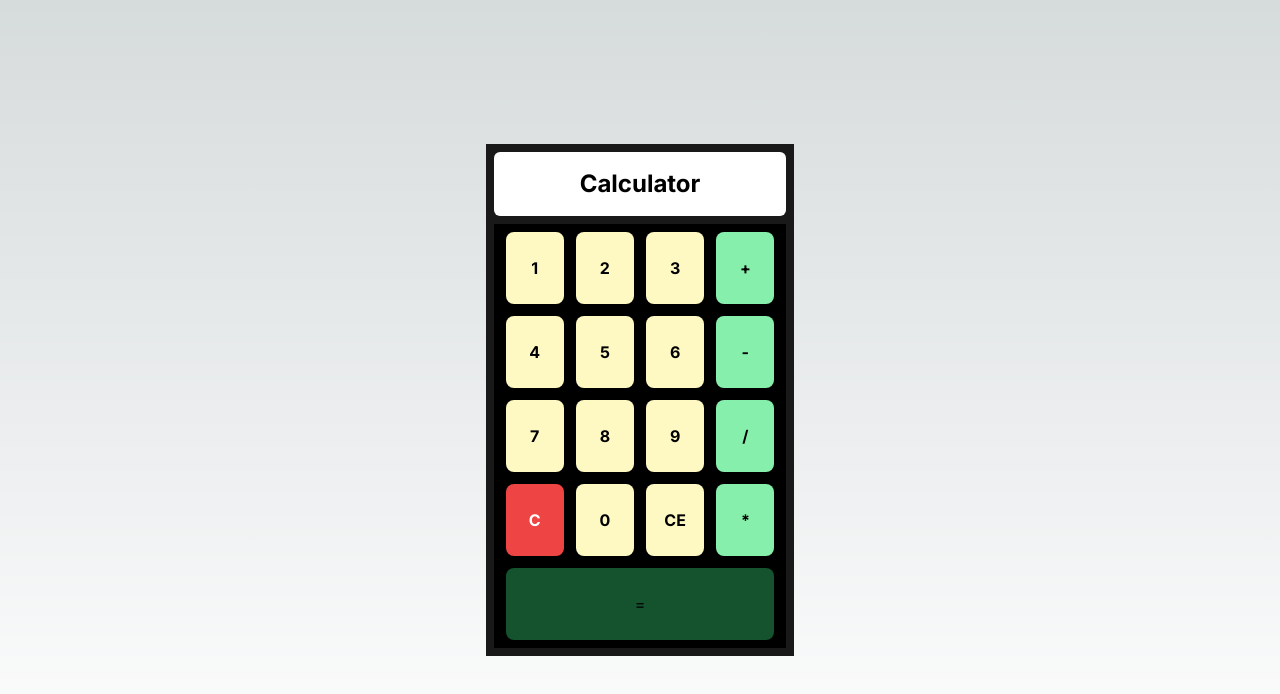
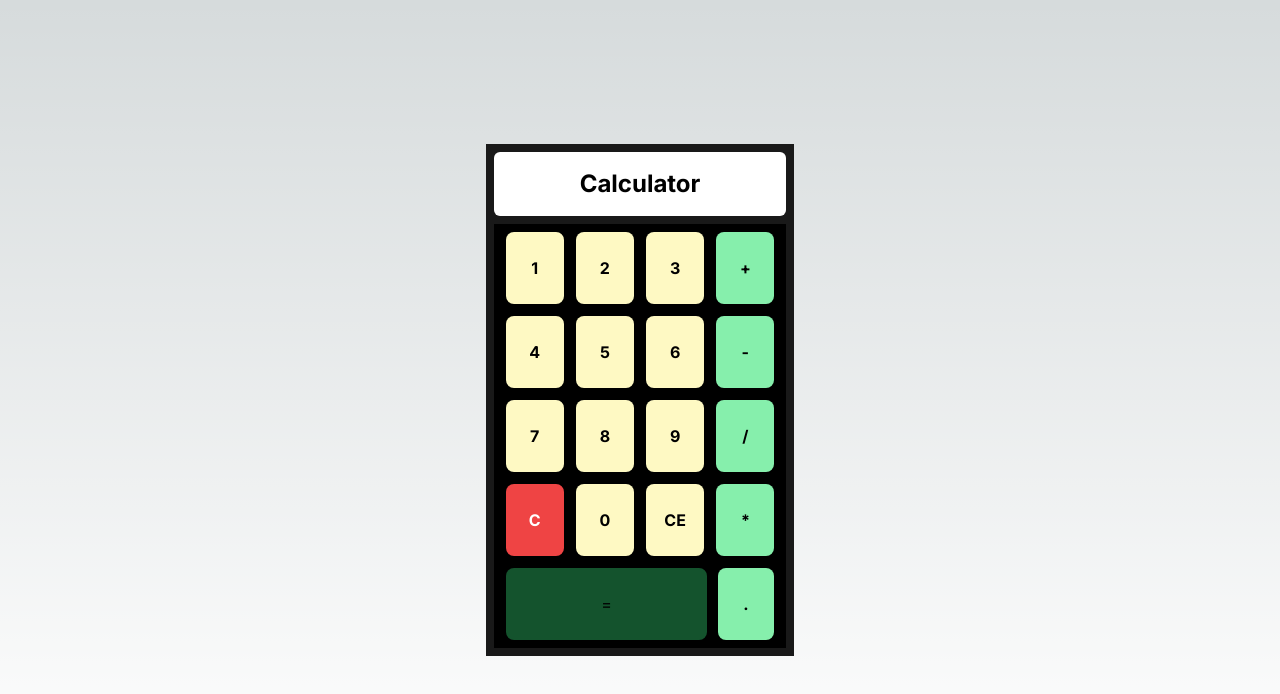
Before and after one commit to adheeb-vk/calculator, a Next.js app: page / in a window 1280 px wide. Shown: the top 694 px of the page. Built offline with nearby package versions, Linux system fonts and the light colour scheme.

Commit message:
. function added

```diff
--- a/src/app/(web)/_components/Calculator.tsx
+++ b/src/app/(web)/_components/Calculator.tsx
@@ -22,13 +22,11 @@ const handleClick = (val : any) => {
         if (val === 'C') {
             setValue('');
         } else if ( val === 'CE') {
-            // if(){
             try{
             setValue(value.slice(0, -1));
             }catch(error){
                 setValue("")
             }
-            // }
         } else {
             setValue(value + val);
         }
@@ -50,8 +48,8 @@ const handleClick = (val : any) => {
                 </li>
             )
             })}
-            <li className='w-[92%] text-center w-[20%] rounded-lg overflow-hidden'>
-                <button className='text-center bg-green-900 py-6 w-full' onClick={()=>{
+            <li className='w-[92%] flex justify-between text-center w-[20%] overflow-hidden'>
+                <button className='text-center bg-green-900 py-6 w-[75%] rounded-lg' onClick={()=>{
                     try {
                         if(value !== ""){
                             setValue(String(eval(value)));
@@ -60,6 +58,9 @@ const handleClick = (val : any) => {
                         setValue('Error');
                     }
                 }}>=</button>
+                <button className='bg-green-300 py-6 max-[360px]:py-4 font-bold text-black rounded-lg w-[21%]' onClick={()=>{
+                    handleClick(".")
+                }}>.</button>
             </li>
         </ul>
       </div>
```
